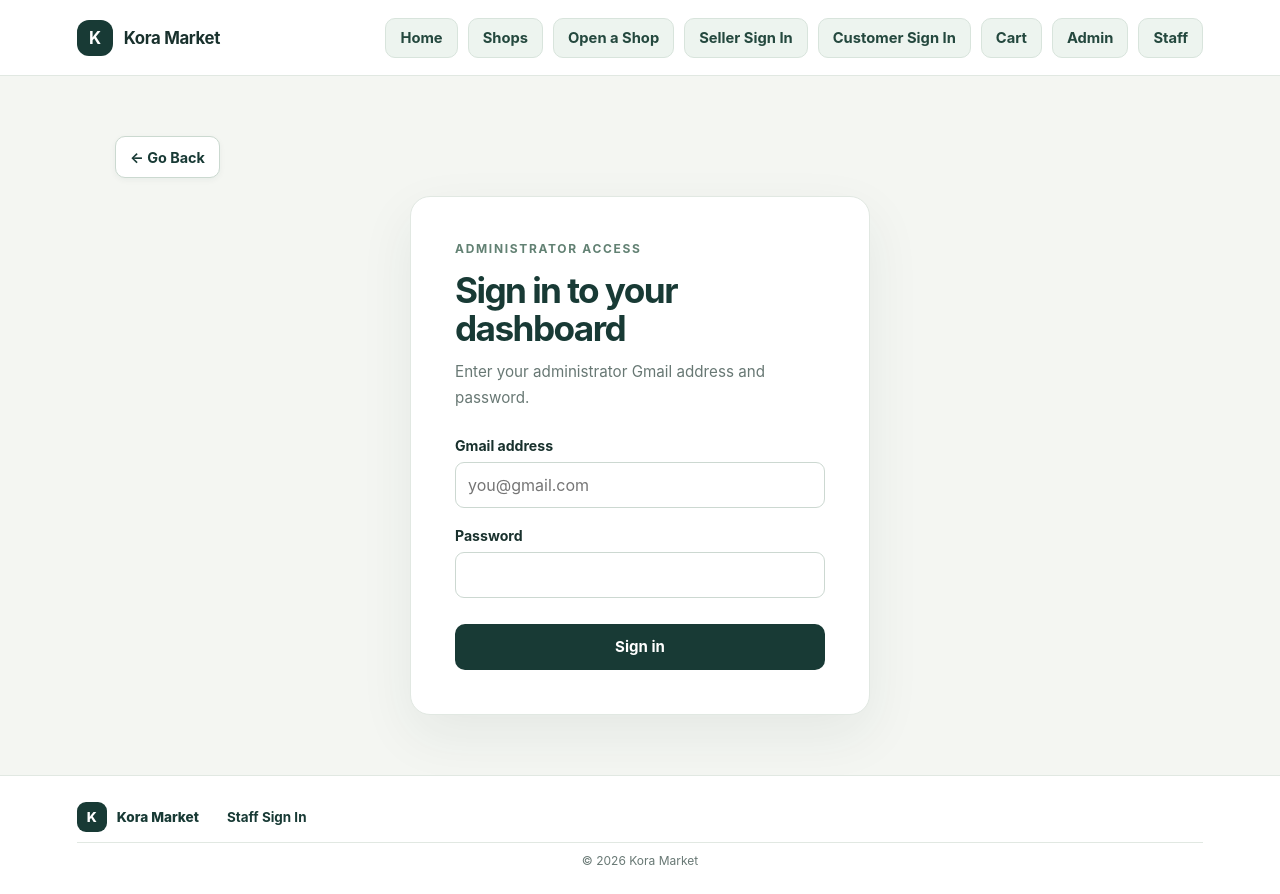
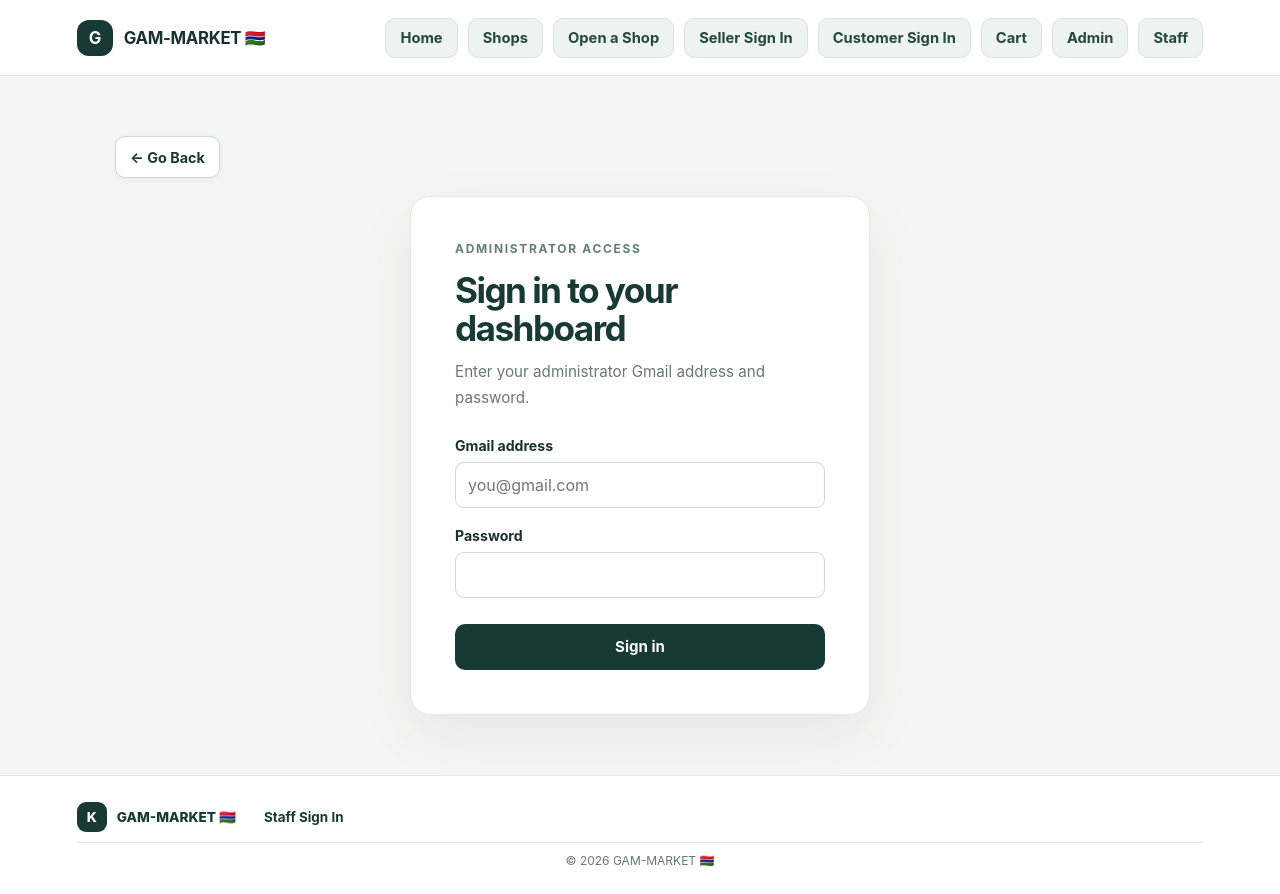
Before and after one commit to mustaphtouray7-svg/kora-market, a Flask app: a page that uses store/templates/base.html in a window 1280 px wide. Run offline with Flask 3, Linux system fonts and the light colour scheme; parts of the project's set-up code (start-up, migrations or seed data) failed here and were passed over.

Commit message:
Rebrand marketplace to GAM-MARKET 🇬🇲

```diff
--- a/store/templates/base.html
+++ b/store/templates/base.html
@@ -4,15 +4,15 @@
     <meta charset="utf-8">
     <meta name="viewport" content="width=device-width, initial-scale=1">
     <meta name="theme-color" content="#183a35">
-    <meta name="description" content="Browse products, manage your cart and check out with Kora Market.">
-    <title>{% block title %}Kora Market{% endblock %}</title>
+    <meta name="description" content="Browse products, manage your cart and check out with GAM-MARKET 🇬🇲.">
+    <title>{% block title %}GAM-MARKET 🇬🇲{% endblock %}</title>
     <link rel="stylesheet" href="{{ url_for('static', filename='css/style.css') }}">
   </head>
   <body>
     <header class="site-header">
-      <a class="brand" href="{{ url_for('index') }}" aria-label="Kora Market home">
-        <span class="brand-mark" aria-hidden="true">K</span>
-        <span>Kora Market</span>
+      <a class="brand" href="{{ url_for('index') }}" aria-label="GAM-MARKET home">
+        <span class="brand-mark" aria-hidden="true">G</span>
+        <span>GAM-MARKET 🇬🇲</span>
       </a>
       <nav aria-label="Main navigation">
         <a href="{{ url_for('index') }}">Home</a>
@@ -55,9 +55,9 @@
     </main>
     <footer class="site-footer">
       <div class="footer-inner">
-        <a class="footer-brand" href="{{ url_for('index') }}"><span class="brand-mark" aria-hidden="true">K</span><span>Kora Market</span></a>
+        <a class="footer-brand" href="{{ url_for('index') }}"><span class="brand-mark" aria-hidden="true">K</span><span>GAM-MARKET 🇬🇲</span></a>
         <div class="footer-links"><a href="{{ url_for('auth.staff_login') }}">Staff Sign In</a></div>
-        <small>© {{ now().year if now is defined else 2026 }} Kora Market</small>
+        <small>© {{ now().year if now is defined else 2026 }} GAM-MARKET 🇬🇲</small>
       </div>
     </footer>
 
```
